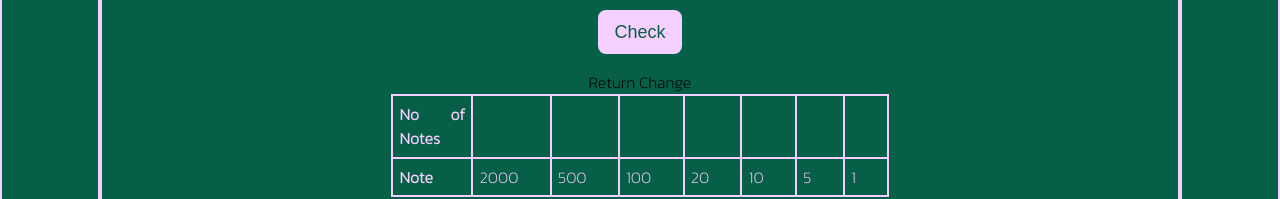
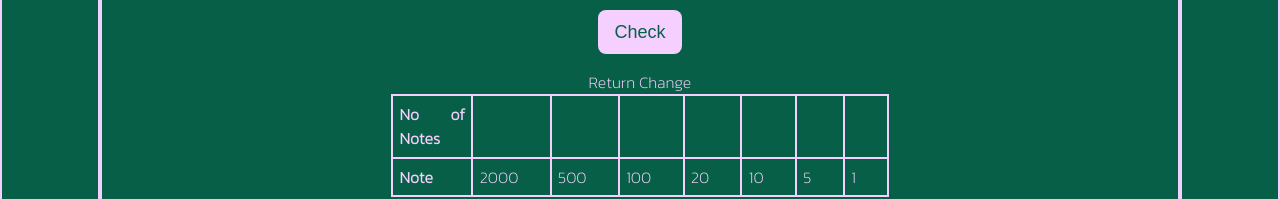
Before and after one commit to niyatinehal/cash-register, a plain HTML site: page index.html in a window 1280 px wide. Shown: the part 417-616 px from the top of the page. Drawn offline with Linux system fonts and the light colour scheme; a web font is replaced by a local one.

Commit message:
changed colour scheme

```diff
--- a/style.css
+++ b/style.css
@@ -112,3 +112,7 @@ td {
   padding: 0.4rem;
   color: #F5D0FE;
 }
+
+caption{
+  color: #F5D0FE;
+}
```
